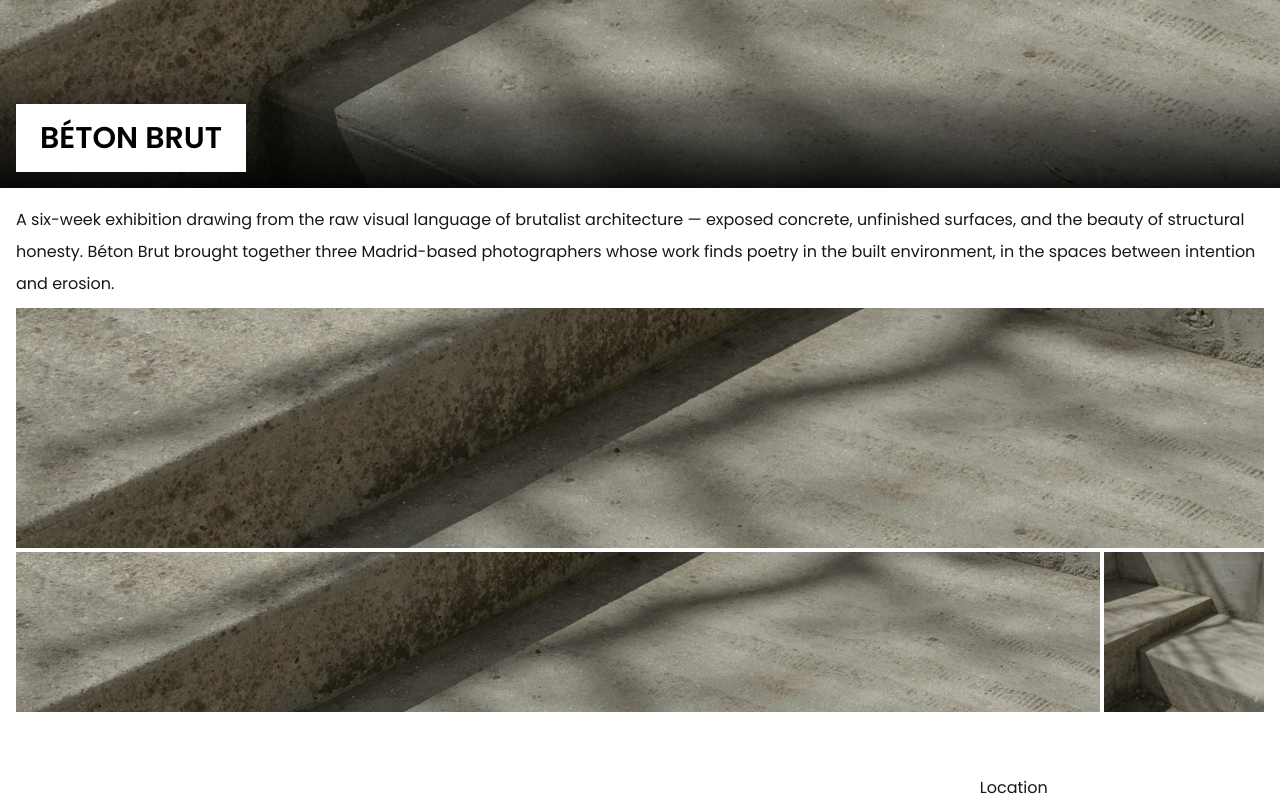
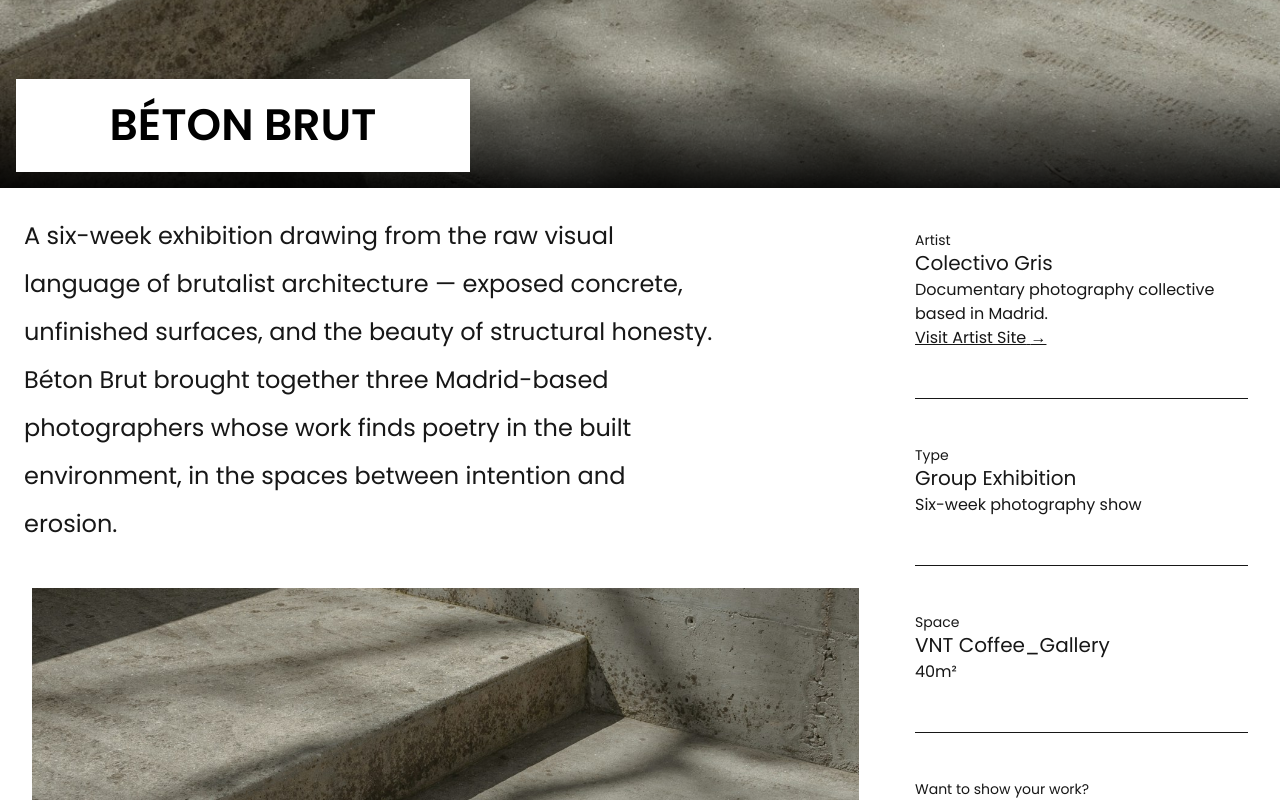
Before and after one commit to vntmadrid/vnt-website, a Next.js app: page /events/beton-brut in a window 1280 px wide. Shown: the part 380-1180 px from the top of the page. Built offline with nearby package versions, Linux system fonts and the light colour scheme.

Commit message:
Events screen breakpoints

```diff
--- /dev/null
+++ b/app/components/events/EventDetailsPanel.tsx
@@ -0,0 +1,78 @@
+import Link from "next/link";
+
+type EventDetailsPanelProps = {
+  artistName: string;
+  artistDescription: string;
+  artistSiteHref: string;
+  typeTitle: string;
+  typeDescription: string;
+  spaceTitle: string;
+  spaceSize: string;
+  durationTitle: string;
+  durationRange: string;
+  collaborateTitle: string;
+  collaborateDescription: string;
+  collaborateHref: string;
+};
+
+export default function EventDetailsPanel({
+  artistName,
+  artistDescription,
+  artistSiteHref,
+  typeTitle,
+  typeDescription,
+  spaceTitle,
+  spaceSize,
+  durationTitle,
+  durationRange,
+  collaborateTitle,
+  collaborateDescription,
+  collaborateHref,
+}: EventDetailsPanelProps) {
+  return (
+    <div className="p-4">
+      <div className="space-y-6">
+        <div>
+          <p className="text-[14px] text-mist-500">Artist</p>
+          <p className="text-[20px]">{artistName}</p>
+          <p className="text-[16px] text-mist-300">{artistDescription}</p>
+          <Link
+            href={artistSiteHref}
+            className="text-[16px] underline text-mist-400"
+          >
+            Visit Artist Site {"->"}
+          </Link>
+        </div>
+
+        <div>
+          <p className="text-[14px] text-mist-500">Type</p>
+          <p className="text-[20px]">{typeTitle}</p>
+          <p className="text-[16px] text-mist-300">{typeDescription}</p>
+        </div>
+
+        <div>
+          <p className="text-[14px] text-mist-500">Space</p>
+          <p className="text-[20px]">{spaceTitle}</p>
+          <p className="text-[16px] text-mist-300">{spaceSize}</p>
+        </div>
+
+        <div>
+          <p className="text-[14px] text-mist-500">Duration</p>
+          <p className="text-[20px]">{durationTitle}</p>
+          <p className="text-[16px] text-mist-300">{durationRange}</p>
+        </div>
+
+        <div className="pt-2">
+          <p className="text-[20px]">{collaborateTitle}</p>
+          <p className="text-[16px] text-mist-300">{collaborateDescription}</p>
+          <Link
+            href={collaborateHref}
+            className="text-[16px] underline text-mist-400"
+          >
+            COLLABORATE WITH US {"->"}
+          </Link>
+        </div>
+      </div>
+    </div>
+  );
+}
--- /dev/null
+++ b/app/components/events/EventInfoBlock.tsx
@@ -0,0 +1,32 @@
+import Link from "next/link";
+
+type EventInfoBlockProps = {
+  label: string;
+  title: string;
+  description?: string;
+  linkText?: string;
+  linkHref?: string;
+};
+
+export default function EventInfoBlock({
+  label,
+  title,
+  description,
+  linkText,
+  linkHref,
+}: EventInfoBlockProps) {
+  return (
+    <div className="border-b border-mist-800 pb-12">
+      <p className="text-[14px] text-mist-500 leading-4">{label}</p>
+      <p className="text-[20px]">{title}</p>
+      {description ? (
+        <p className="text-[16px] text-mist-300">{description}</p>
+      ) : null}
+      {linkText && linkHref ? (
+        <Link href={linkHref} className="text-[16px] underline text-mist-400">
+          {linkText} {"→"}
+        </Link>
+      ) : null}
+    </div>
+  );
+}
--- a/app/components/home/EventsSection.tsx
+++ b/app/components/home/EventsSection.tsx
@@ -1,36 +1,37 @@
 import Image from "next/image";
+import Link from "next/link";
 import ConceptStoreBg from "@/public/images/ConceptStoreBG.png";
 
-const eventTitles = [
-    "EVENT SPACE OPENssss",
-    "DESIGN TALK",
-    "ART SHOWCASE",
-    "FASHION DAY",
-    "QUARTERLY SHOW",
+const events = [
+    { slug: "beton-brut", title: "BÉTON BRUT" },
+    { slug: "summer-opening", title: "Summer Opening" },
+    { slug: "design-talk", title: "Design Talk" },
+    { slug: "fashion-night", title: "Fashion Night" },
 ];
 
 export default function EventsSection() {
     return (
-        <div className="bg-gray-700 p-5 lg:p-8 font-sans overflow-x-auto">
+        <div className="bg-mist-900 p-5 lg:p-8 font-sans overflow-x-auto">
             <div className="flex gap-4 lg:gap-6">
-                {eventTitles.map((title) => (
-                    <div
-                        key={title}
-                        className="bg-white text-black h-[500px] w-[300px] lg:h-[620px] lg:w-[470px] flex-shrink-0"
+                {events.map((event) => (
+                    <Link
+                        key={event.slug}
+                        href={`/events/${event.slug}`}
+                        className="h-125 w-75 shrink-0 bg-white text-black lg:h-155 lg:w-117.5"
                     >
                         <div className="flex h-full flex-col items-center">
                             <div className="w-full min-w-0 p-3 lg:p-5">
-                                <p className="w-full min-w-0 truncate text-center font-semibold text-2xl lg:text-5xl">
-                                    {title}
+                                <p className="w-full min-w-0 truncate text-center font-semibold text-2xl lg:text-5xl uppercase">
+                                    {event.title}
                                 </p>
                             </div>
                             <Image
                                 className="h-full w-full object-cover"
                                 src={ConceptStoreBg}
-                                alt="event title"
+                                alt={event.title}
                             />
                         </div>
-                    </div>
+                    </Link>
                 ))}
             </div>
         </div>
--- a/app/events/[slug]/page.tsx
+++ b/app/events/[slug]/page.tsx
@@ -2,6 +2,7 @@ import Link from "next/link";
 import Image from "next/image";
 import VNTlogo from "@/public/VNT black logo.svg";
 import ImagePlaceholder from "@/public/images/BgConcrete.jpg";
+import EventInfoBlock from "@/app/components/events/EventInfoBlock";
 
 import { notFound } from "next/navigation";
 
@@ -9,32 +10,109 @@ type EventPageProps = {
     params: Promise<{ slug: string }>;
 };
 
-const eventBySlug: Record<string, { title: string; description: string }> = {
+type EventData = {
+    title: string;
+    description: string;
+    artist: {
+        name: string;
+        description: string;
+        siteHref: string;
+    };
+    typeInfo: {
+        title: string;
+        description?: string;
+    };
+    space: {
+        title: "VNT Coffee_Gallery" | "VNT Concept_store";
+        description: "40m²" | "90m²";
+    };
+};
+
+const eventBySlug: Record<string, EventData> = {
     "summer-opening": {
         title: "SUMMER OPENING",
         description:
             "A one-night gathering shaped by heat, shadow, and saturated color — an opening built around movement, sound, and spontaneous encounters. Summer Opening brought together local artists and DJs in a space tuned for late light, raw textures, and the quiet tension between celebration and stillness.",
+        artist: {
+            name: "Colectivo Gris",
+            description: "Documentary photography collective based in Madrid.",
+            siteHref: "#",
+        },
+        typeInfo: {
+            title: "Group Exhibition",
+            description: "Temporary showcase",
+        },
+        space: {
+            title: "VNT Coffee_Gallery",
+            description: "40m²",
+        },
     },
     "design-talk": {
         title: "DESIGN TALK",
         description:
             "An intimate conversation on interior language, visual identity, and material culture — tracing how objects, surfaces, and proportions shape the way we move through space. Design Talk invited architects, creatives, and founders into a focused dialogue on process, restraint, and the emotional weight of form.",
+        artist: {
+            name: "Lina Torres",
+            description:
+                "Interior editor and curator focused on material storytelling.",
+            siteHref: "#",
+        },
+        typeInfo: {
+            title: "Design Talk",
+            description: "Panel discussion",
+        },
+        space: {
+            title: "VNT Concept_store",
+            description: "90m²",
+        },
     },
     "fashion-night": {
         title: "FASHION NIGHT",
         description:
             "An evening defined by silhouette, rhythm, and contrast — a live sequence of pop-up moments and runway gestures from guest brands working at the edge of craft and experimentation. Fashion Night transformed the gallery into a temporary stage where garments, bodies, and architecture moved in dialogue.",
+        artist: {
+            name: "Atelier Nueve",
+            description:
+                "Independent fashion label blending tailoring and performance.",
+            siteHref: "#",
+        },
+        typeInfo: {
+            title: "Pop-up Event",
+            description: "Runway and retail hybrid",
+        },
+        space: {
+            title: "VNT Concept_store",
+            description: "90m²",
+        },
     },
     "beton-brut": {
         title: "BÉTON BRUT",
         description:
             "A six-week exhibition drawing from the raw visual language of brutalist architecture — exposed concrete, unfinished surfaces, and the beauty of structural honesty. Béton Brut brought together three Madrid-based photographers whose work finds poetry in the built environment, in the spaces between intention and erosion.",
+        artist: {
+            name: "Colectivo Gris",
+            description: "Documentary photography collective based in Madrid.",
+            siteHref: "#",
+        },
+        typeInfo: {
+            title: "Group Exhibition",
+            description: "Six-week photography show",
+        },
+        space: {
+            title: "VNT Coffee_Gallery",
+            description: "40m²",
+        },
     },
 };
 
 export default async function EventPage({ params }: EventPageProps) {
     const { slug } = await params;
     const event = eventBySlug[slug];
+    const eventSlugs = Object.keys(eventBySlug);
+    const currentEventIndex = eventSlugs.indexOf(slug);
+    const nextEventSlug =
+        eventSlugs[(currentEventIndex + 1) % eventSlugs.length];
+    const nextEvent = eventBySlug[nextEventSlug];
 
     if (!event) {
         notFound();
@@ -42,6 +120,7 @@ export default async function EventPage({ params }: EventPageProps) {
 
     return (
         <div className="">
+            {/* Header */}
             <div className="flex flex-row justify-between items-center p-4">
                 <Link href={"/"}>
                     <Image
@@ -51,10 +130,11 @@ export default async function EventPage({ params }: EventPageProps) {
                     />
                 </Link>
                 <Link href="/events" className="text-2xl font-semibold">
-                    PAST EVENTS
+                    ← PAST EVENTS
                 </Link>
             </div>
 
+            {/* Bg image */}
             <div className="relative w-full overflow-hidden leading-none">
                 <Image
                     src={ImagePlaceholder}
@@ -65,37 +145,83 @@ export default async function EventPage({ params }: EventPageProps) {
 
                 <div className="pointer-events-none absolute inset-x-0 bottom-0 h-1/4 bg-linear-to-t from-black/90 to-transparent" />
 
-                <div className="absolute bottom-4 left-4 bg-white p-4 px-6 text-black">
-                    <h1 className="text-3xl font-semibold uppercase">
+                <div className="absolute bottom-4 left-4 bg-white p-4 lg:p-5 px-6 lg:min-w-[454px] text-black">
+                    <h1 className="text-3xl lg:text-[44px] font-semibold uppercase text-center">
                         {event.title}
                     </h1>
                 </div>
             </div>
-            <div className="p-4">
-                <p className="mb-2 line text-base/8">{event.description}</p>
-                <div className="flex w-full flex-col gap-1 overflow-hidden">
+            <div className="lg:flex lg:flex-row lg:p-4">
+                <div className="p-2">
+                    {/* Event description */}
+                    <p className="mb-2 line text-base/8 lg:w-[80%] lg:text-[24px] lg:leading-12 lg:mb-8">
+                        {event.description}
+                    </p>
+                    {/* Image block */}
+                    <div className="flex w-full flex-col gap-1 overflow-hidden lg:p-2 lg:pr-8">
                         <Image
                             src={ImagePlaceholder}
                             alt={event.title}
-                        className="block h-60 w-full object-cover"
+                            className="block h-60 lg:h-[450px] w-full object-cover"
                             priority
                         />
-                    <div className="flex w-full flex-row gap-1">
+                        <div className="flex h-40 lg:h-[378px] w-full flex-row gap-1">
                             <Image
                                 src={ImagePlaceholder}
                                 alt={event.title}
-                            className="block h-40 min-w-0 flex-1 object-cover"
+                                className="block h-full min-w-0 flex-1 object-cover"
                                 priority
                             />
                             <Image
                                 src={ImagePlaceholder}
                                 alt={event.title}
-                            className="block h-40 w-40 shrink-0 object-cover"
+                                className="block h-full w-40 shrink-0 object-cover lg:w-auto lg:min-w-0 lg:flex-1 lg:shrink"
                                 priority
                             />
                         </div>
                     </div>
                 </div>
+                {/* EventInfo section */}
+                <div className="flex flex-col gap-12 p-4 lg:mt-3 lg:min-w-[365px]">
+                    <EventInfoBlock
+                        label="Artist"
+                        title={event.artist.name}
+                        description={event.artist.description}
+                        linkText="Visit Artist Site"
+                        linkHref={event.artist.siteHref}
+                    />
+                    <EventInfoBlock
+                        label="Type"
+                        title={event.typeInfo.title}
+                        description={event.typeInfo.description}
+                    />
+                    <EventInfoBlock
+                        label="Space"
+                        title={event.space.title}
+                        description={event.space.description}
+                    />
+
+                    <EventInfoBlock
+                        label="Want to show your work?"
+                        title="We work with artists, designers, and brands."
+                        linkText="COLLABORATE WITH US"
+                        linkHref="https://www.instagram.com/vnt_madrid/"
+                    />
+                </div>
+            </div>
+
+            {/* Mobile next event button */}
+            <div className="block bg-white p-4 text-black lg:hidden">
+                <Link href={`/events/${nextEventSlug}`} className="">
+                    <p className=" text-[14px] text-mist-500">Next Event</p>
+                    <div className="flex flex-row items-center justify-between">
+                        <p className="text-[24px] uppercase">
+                            {nextEvent.title}
+                        </p>
+                        <p className="text-2xl">↗</p>
+                    </div>
+                </Link>
+            </div>
         </div>
     );
 }
```
Lines whose indentation alone changed are shown as unchanged.
